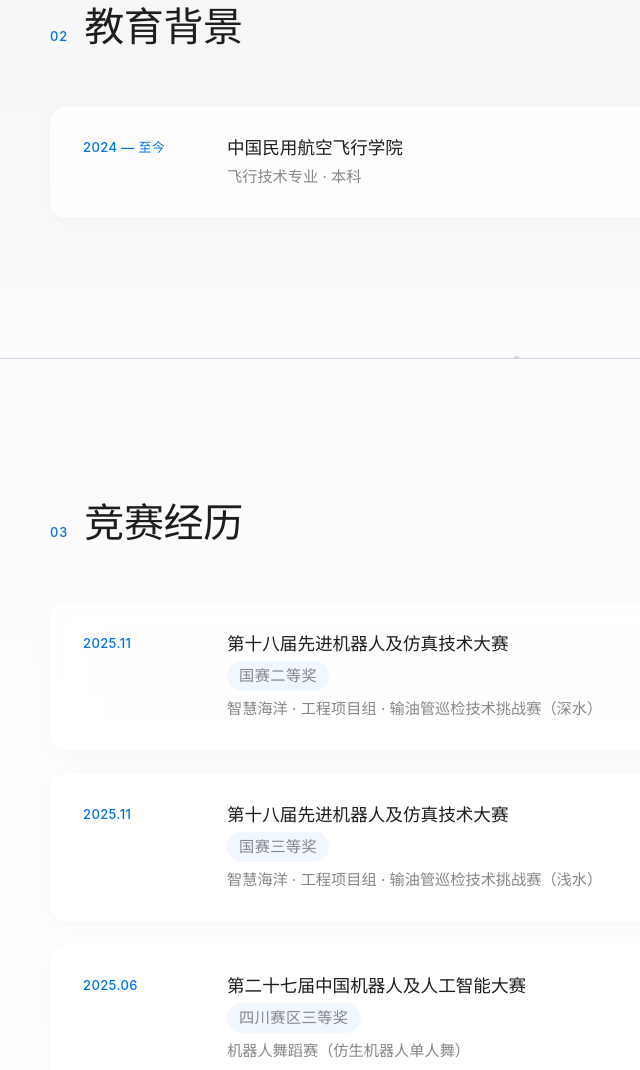
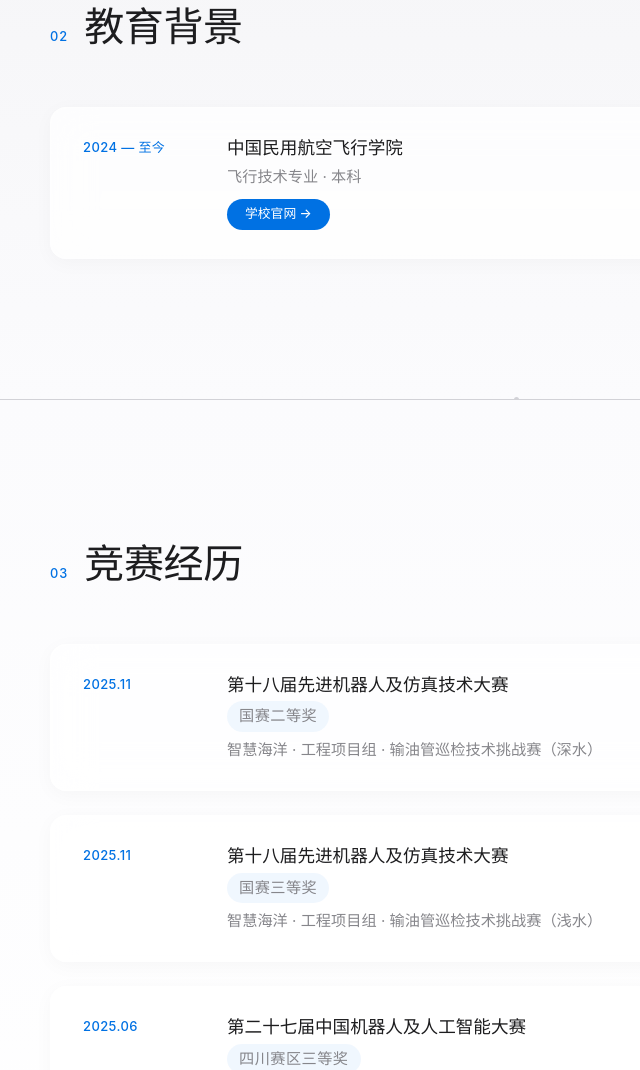
Before and after one commit to zjk255625077/zjk255625077.github.io, a website built with Vite: page index.html in a window 1280 px wide. Shown: the part 1438-2508 px from the top of the page, without its empty margins (124-764 px from the left). Built offline with nearby package versions, Linux system fonts and the light colour scheme.

Commit message:
教育背景添加学校官网按钮

```diff
--- a/index.html
+++ b/index.html
@@ -96,6 +96,7 @@
           <div class="timeline-content fade-up" style="--delay: 1">
             <h3>中国民用航空飞行学院</h3>
             <p>飞行技术专业 · 本科</p>
+            <a href="https://www.cafuc.edu.cn" class="school-link" target="_blank" rel="noopener">学校官网 →</a>
           </div>
         </div>
       </div>
--- a/src/style.css
+++ b/src/style.css
@@ -854,3 +854,25 @@ body {
     font-size: 1.1rem;
   }
 }
+
+
+
+
+/* === School Link === */
+.school-link {
+  display: inline-block;
+  margin-top: 10px;
+  padding: 6px 18px;
+  font-size: 0.8rem;
+  font-weight: 500;
+  color: #ffffff;
+  background: var(--color-accent);
+  border-radius: 100px;
+  text-decoration: none;
+  transition: background 0.3s ease, transform 0.2s ease;
+}
+
+.school-link:hover {
+  background: var(--color-accent-hover);
+  transform: translateY(-2px);
+}
```
